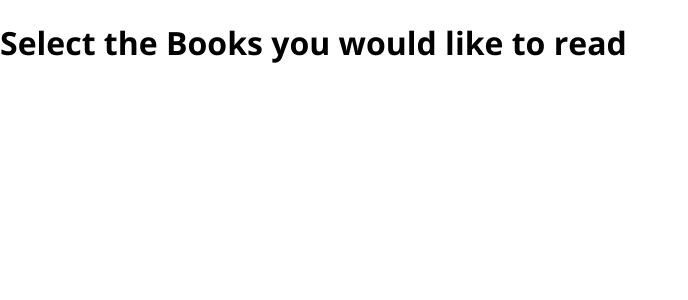
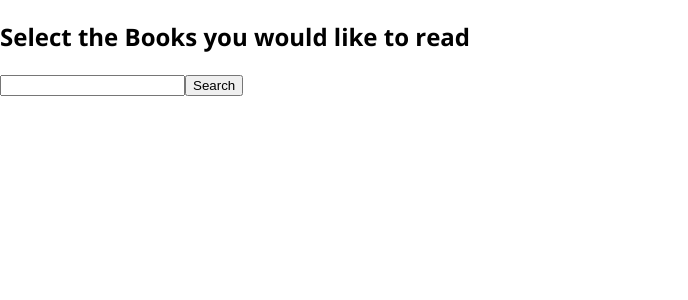
Before and after one commit to Sahar11/social_dashboard, a React (Create React App) app in the folder social_dashboard/: page /books in a window 1280 px wide. Shown: the top 300 px of the page, without its empty margins (0-688 px from the left). Built offline with nearby package versions, Linux system fonts and the light colour scheme.

Commit message:
add books api

```diff
--- a/social_dashboard/package.json
+++ b/social_dashboard/package.json
@@ -17,6 +17,7 @@
     "react-dom": "^18.1.0",
     "react-router-dom": "^6.3.0",
     "react-scripts": "5.0.1",
+    "request": "^2.88.2",
     "superagent": "^8.0.0",
     "tailwind": "^4.0.0",
     "web-vitals": "^2.1.4"
--- a/social_dashboard/src/pages/Books/Books.jsx
+++ b/social_dashboard/src/pages/Books/Books.jsx
@@ -1,11 +1,29 @@
-import React from "react";
+import React, { useState } from "react";
 import axios from "axios";
+import Search from "./SearchBar";
 
-export default function Books() {
+export default function Books(props) {
+  const [search, setSearch] = useState({});
 
+  const searchBooks =(e) => {
+    let url = "https://www.googleapis.com/books/v1/volumes?q="+ search;
+    e.preventDefault();
+  axios
+  .get(url)
+   .then((data) =>
+   console.log(data))
+  }
 
-
+  function handleSearch(e) {
+    console.log(e.target.value);
+    setSearch(e.target.value);
+  }
   return (
-    <h1>Select the Books you would like to read</h1>
+    <section className="books">
+      <div className="book-search">
+        <h1>Select the Books you would like to read</h1>
+        <Search searchBook={searchBooks} handleSearch={handleSearch} />
+      </div>
+    </section>
   );
 }
--- /dev/null
+++ b/social_dashboard/src/pages/Books/SearchBar.jsx
@@ -0,0 +1,12 @@
+import React from "react";
+
+export default function SearchBar(props) {
+  return (
+    <div className="searchBar">
+      <form onSubmit={props.searchBook} action="">
+        <input type="text" onChange={props.handleSearch} />
+        <button>Search</button>
+      </form>
+    </div>
+  );
+}
```
Also changed, not shown: 1 other file (tests, documents, lock files or other folders).
